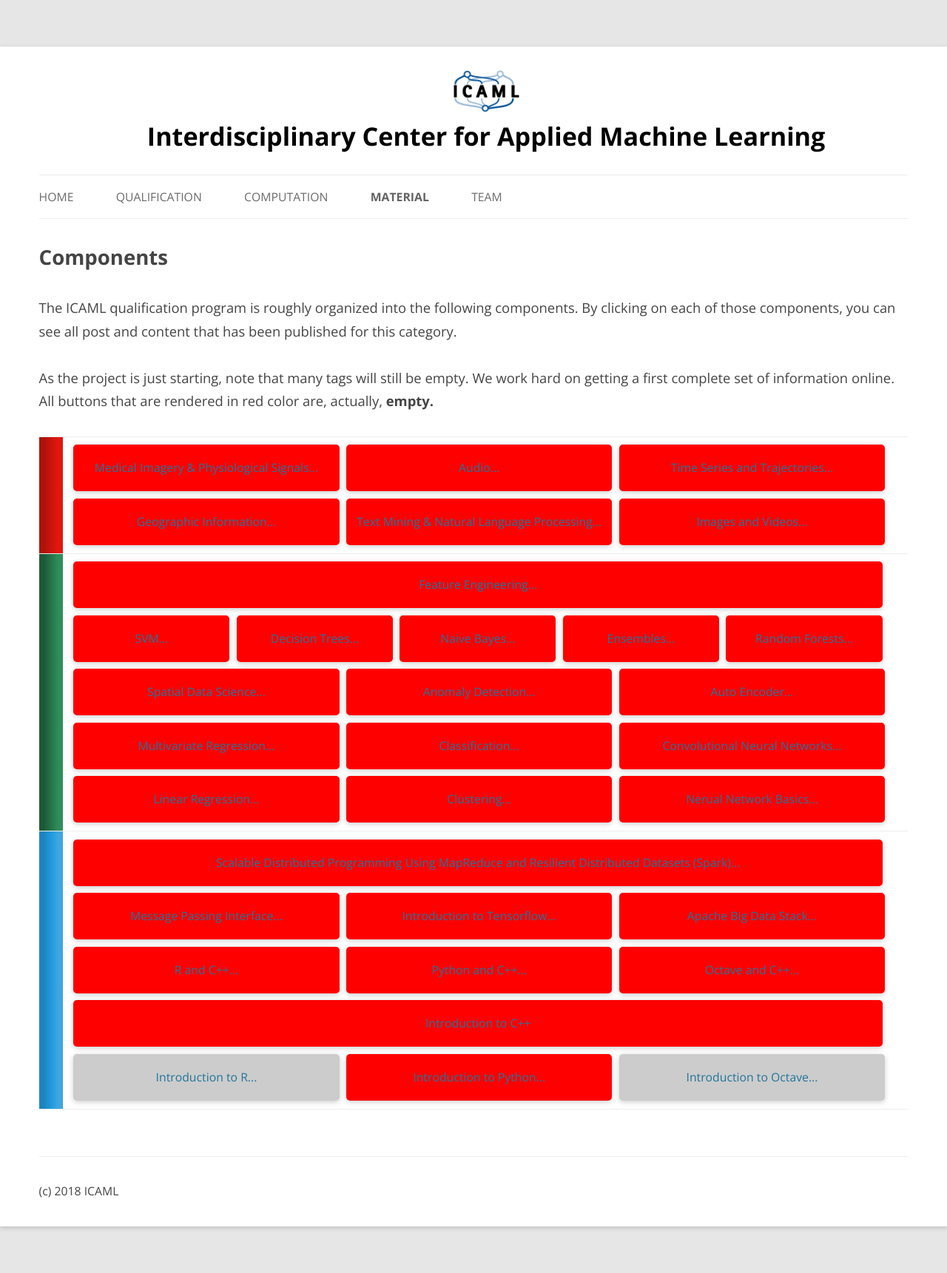
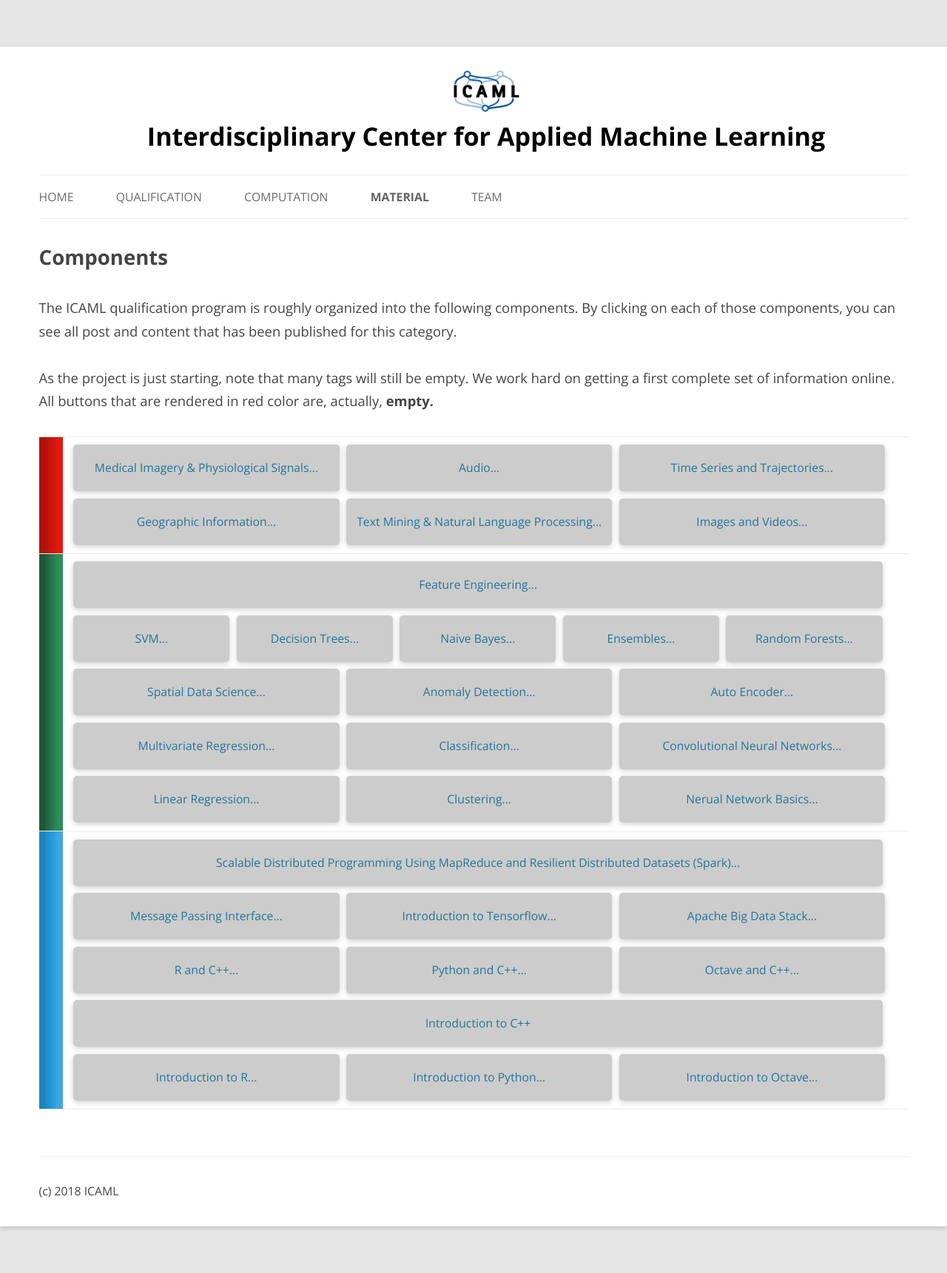
Before and after one commit to Artem7c2/icaml, a Jekyll site: the page built from web/canon/index.md, in a window 1280 px wide. Shown: the whole page at 74% size. Built offline with Jekyll 4.4.1, drawn with Linux system fonts in a browser that asks for light colours.

Commit message:
Change color of buttons in canon

```diff
--- a/web/canon/index.md
+++ b/web/canon/index.md
@@ -93,49 +93,49 @@ red color are, actually, <b>empty.</b>
 <div class="vertical">&nbsp;</div>
 </td><td>
 <div class="filler">
-<a href="data/med-imagery-physiological" ><div class="button empty"> Medical Imagery & Physiological Signals... </div></a>
-<a href="data/audio" ><div class="button empty"> Audio... </div></a>
-<a href="data/timeseries" ><div class="button empty"> Time Series and Trajectories...  </div></a>
-<a href="data/geo-data" ><div class="button empty"> Geographic Information...  </div></a>
-<a href="data/textmining-nlp" ><div class="button empty"> Text Mining & Natural Language Processing...  </div></a>
-<a href="data/images-videos" ><div class="button empty"> Images and Videos...  </div></a>
+<a href="data/med-imagery-physiological" ><div class="button  "> Medical Imagery & Physiological Signals... </div></a>
+<a href="data/audio" ><div class="button  "> Audio... </div></a>
+<a href="data/timeseries" ><div class="button  "> Time Series and Trajectories...  </div></a>
+<a href="data/geo-data" ><div class="button  "> Geographic Information...  </div></a>
+<a href="data/textmining-nlp" ><div class="button  "> Text Mining & Natural Language Processing...  </div></a>
+<a href="data/images-videos" ><div class="button  "> Images and Videos...  </div></a>
 </div></td></tr>
 <tr><td class="cellgreen">
 <div class="vertical">&nbsp;</div>
 </td><td>
 <div class="filler">
-<a href="algo/featureengineering" ><div class="buttonlarge empty"> Feature Engineering... </div></a>
-<a href="algo/svm" ><div class="buttonsmall empty"> SVM... </div></a>
-<a href="algo/decision-trees" ><div class="buttonsmall empty"> Decision Trees... </div></a>
-<a href="algo/naive-bayes" ><div class="buttonsmall empty"> Naive Bayes... </div></a>
-<a href="algo/ensembles" ><div class="buttonsmall empty"> Ensembles... </div></a>
-<a href="algo/random-forests" ><div class="buttonsmall empty"> Random Forests... </div></a>
+<a href="algo/featureengineering" ><div class="buttonlarge"  > Feature Engineering... </div></a>
+<a href="algo/svm" ><div class="buttonsmall"  > SVM... </div></a>
+<a href="algo/decision-trees" ><div class="buttonsmall"  > Decision Trees... </div></a>
+<a href="algo/naive-bayes" ><div class="buttonsmall"  > Naive Bayes... </div></a>
+<a href="algo/ensembles" ><div class="buttonsmall"  > Ensembles... </div></a>
+<a href="algo/random-forests" ><div class="buttonsmall"  > Random Forests... </div></a>
 
-<a href="algo/spatial-data-science" ><div class="button empty"> Spatial Data Science... </div></a>
-<a href="algo/anomaly-detection" ><div class="button empty"> Anomaly Detection... </div></a>
-<a href="algo/auto-encoder" ><div class="button empty"> Auto Encoder... </div></a>
-<a href="algo/multivariate-regression" ><div class="button empty"> Multivariate Regression... </div></a>
-<a href="algo/classification" ><div class="button empty"> Classification... </div></a>
-<a href="algo/convolutional-neural-networks" ><div class="button empty"> Convolutional Neural Networks... </div></a>
-<a href="algo/linear-regression" ><div class="button empty"> Linear Regression... </div></a>
-<a href="algo/clustering" ><div class="button empty"> Clustering... </div></a>
-<a href="algo/neuralnetworks" ><div class="button empty"> Nerual Network Basics... </div></a>
+<a href="algo/spatial-data-science" ><div class="button  "> Spatial Data Science... </div></a>
+<a href="algo/anomaly-detection" ><div class="button  "> Anomaly Detection... </div></a>
+<a href="algo/auto-encoder" ><div class="button  "> Auto Encoder... </div></a>
+<a href="algo/multivariate-regression" ><div class="button  "> Multivariate Regression... </div></a>
+<a href="algo/classification" ><div class="button  "> Classification... </div></a>
+<a href="algo/convolutional-neural-networks" ><div class="button  "> Convolutional Neural Networks... </div></a>
+<a href="algo/linear-regression" ><div class="button  "> Linear Regression... </div></a>
+<a href="algo/clustering" ><div class="button  "> Clustering... </div></a>
+<a href="algo/neuralnetworks" ><div class="button  "> Nerual Network Basics... </div></a>
 
 </div></td></tr>
 <tr><td class="cellblue">
 <div class="vertical">&nbsp;</div>
 </td><td>
 <div class="filler">
-<a href="basics/spark" ><div class="buttonlarge empty"> Scalable Distributed Programming Using MapReduce and Resilient Distributed Datasets (Spark)... </div></a>
-<a href="basics/message-passing-interface" ><div class="button empty"> Message Passing Interface... </div></a>
-<a href="basics/introduction-tensorflow" ><div class="button empty"> Introduction to Tensorflow... </div></a>
-<a href="basics/apache-big-data-stack" ><div class="button empty"> Apache Big Data Stack... </div></a>
-<a href="basics/r-and-cpp" ><div class="button empty"> R and C++... </div></a>
-<a href="basics/python-and-cpp" ><div class="button empty"> Python and C++... </div></a>
-<a href="basics/octave-and-cpp" ><div class="button empty"> Octave and C++... </div></a>
-<a href="basics/introduction-cpp" ><div class="buttonlarge empty"> Introduction to C++ </div></a>
+<a href="basics/spark" ><div class="buttonlarge"  > Scalable Distributed Programming Using MapReduce and Resilient Distributed Datasets (Spark)... </div></a>
+<a href="basics/message-passing-interface" ><div class="button  "> Message Passing Interface... </div></a>
+<a href="basics/introduction-tensorflow" ><div class="button  "> Introduction to Tensorflow... </div></a>
+<a href="basics/apache-big-data-stack" ><div class="button  "> Apache Big Data Stack... </div></a>
+<a href="basics/r-and-cpp" ><div class="button  "> R and C++... </div></a>
+<a href="basics/python-and-cpp" ><div class="button  "> Python and C++... </div></a>
+<a href="basics/octave-and-cpp" ><div class="button  "> Octave and C++... </div></a>
+<a href="basics/introduction-cpp" ><div class="buttonlarge"  > Introduction to C++ </div></a>
 <a href="basics/introduction-r" ><div class="button"> Introduction to R... </div></a>
-<a href="basics/introduction-python" ><div class="button empty"> Introduction to Python... </div></a>
+<a href="basics/introduction-python" ><div class="button  "> Introduction to Python... </div></a>
 <a href="basics/introduction-octave" ><div class="button"> Introduction to Octave... </div></a>
 </div></td></tr>
 </table>
```
